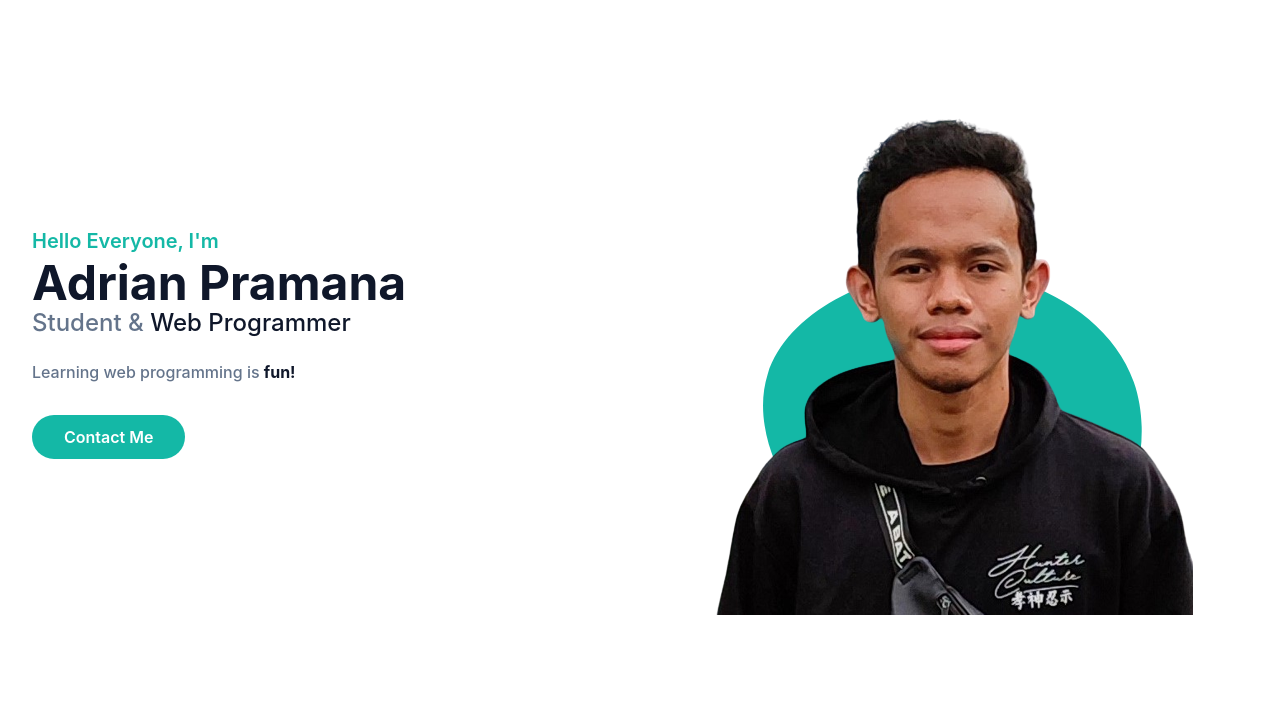
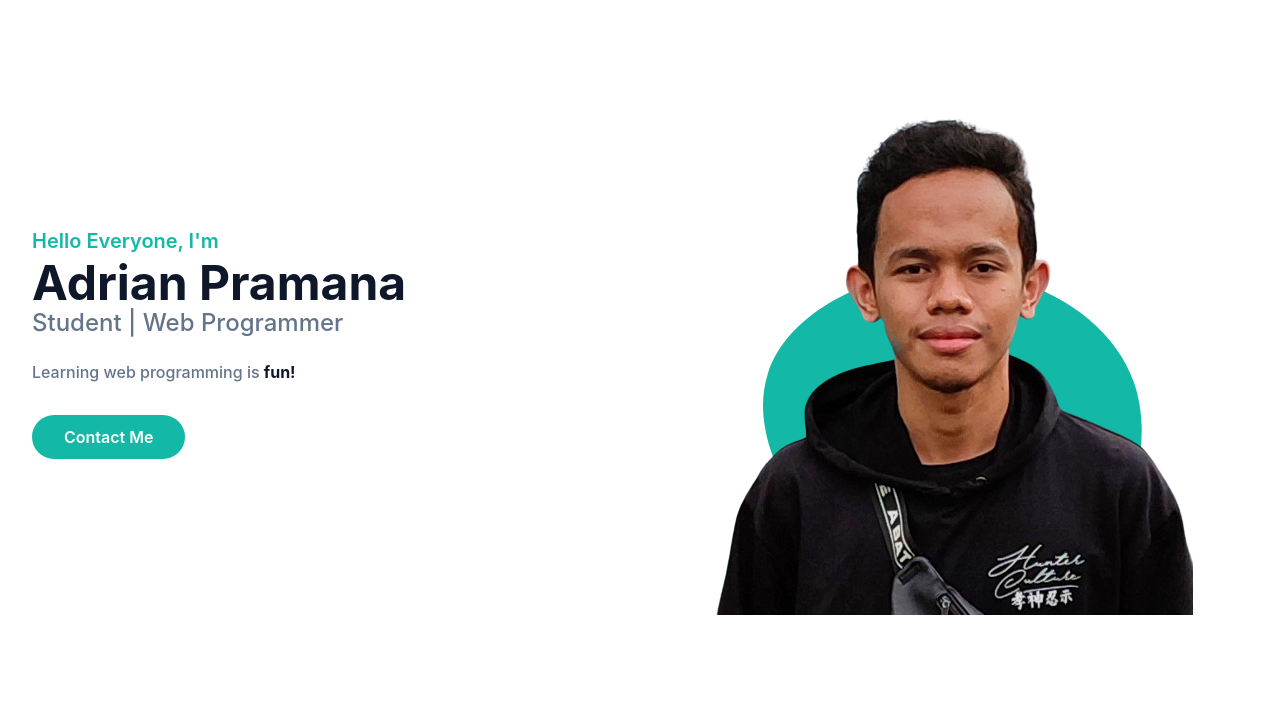
Before and after one commit to adrianpramana/adrian-portfolio, a website: page index.html in a window 1280 px wide. Shown: the part 83-800 px from the top of the page. Drawn offline with nearby package versions, Linux system fonts and the light colour scheme.

Commit message:
Menambahkan fitur platform GSAP pada portfolio

```diff
--- a/index.html
+++ b/index.html
@@ -104,8 +104,8 @@
       <div class="container">
         <div class="flex flex-wrap">
           <div class="w-full self-center px-4 lg:w-1/2">
-            <h1 class="text-base font-semibold text-primary md:text-xl">Hello Everyone, I'm <span class="mt-1 block text-4xl font-bold text-dark dark:text-white lg:text-5xl"> Adrian Pramana</span></h1>
-            <h2 class="mb-5 text-lg font-medium text-secondary lg:text-2xl">Student & <span class="text-dark dark:text-white">Web Programmer</span></h2>
+            <h1 class="display-excerpt text-base font-semibold text-primary md:text-xl">Hello Everyone, I'm <span class="display-name mt-1 block text-4xl font-bold text-dark dark:text-white lg:text-5xl"> Adrian Pramana</span></h1>
+            <h2 class="display-info mb-5 text-lg font-medium text-secondary lg:text-2xl"><span class="addition-info text-dark dark:text-white"></span></h2>
             <p class="mb-10 font-medium leading-relaxed text-secondary">
               Learning web programming is
               <span class="font-bold text-dark dark:text-white">fun!</span>
@@ -567,6 +567,17 @@
         duration: 2000,
       });
     </script>
+
+    <!-- GSAP -->
+    <script src="https://cdnjs.cloudflare.com/ajax/libs/gsap/3.10.4/gsap.min.js"></script>
+    <script src="https://cdnjs.cloudflare.com/ajax/libs/gsap/3.10.4/TextPlugin.min.js"></script>
+    <script>
+      gsap.registerPlugin(TextPlugin);
+      gsap.to('.display-info, .addition-info', { duration: 2, delay: 1.5, text: 'Student | Web Programmer' });
+      gsap.from('.display-excerpt', { duration: 1, x: -50, opacity: 0, delay: 0.5 });
+      gsap.from('.display-name', { duration: 1, x: -50, opacity: 0, delay: 0.5 });
+    </script>
+
     <script>
       const scriptURL = 'https://script.google.com/macros/s/AKfycbyRsM1o9azGZdvXHR7kFLJw1t6LV4Nvm-YuSzTrpfgv7TXVC9MgQmXferUdjGIY5YEcTA/exec';
       const form = document.forms['portfolio-tailwind-css'];
```
